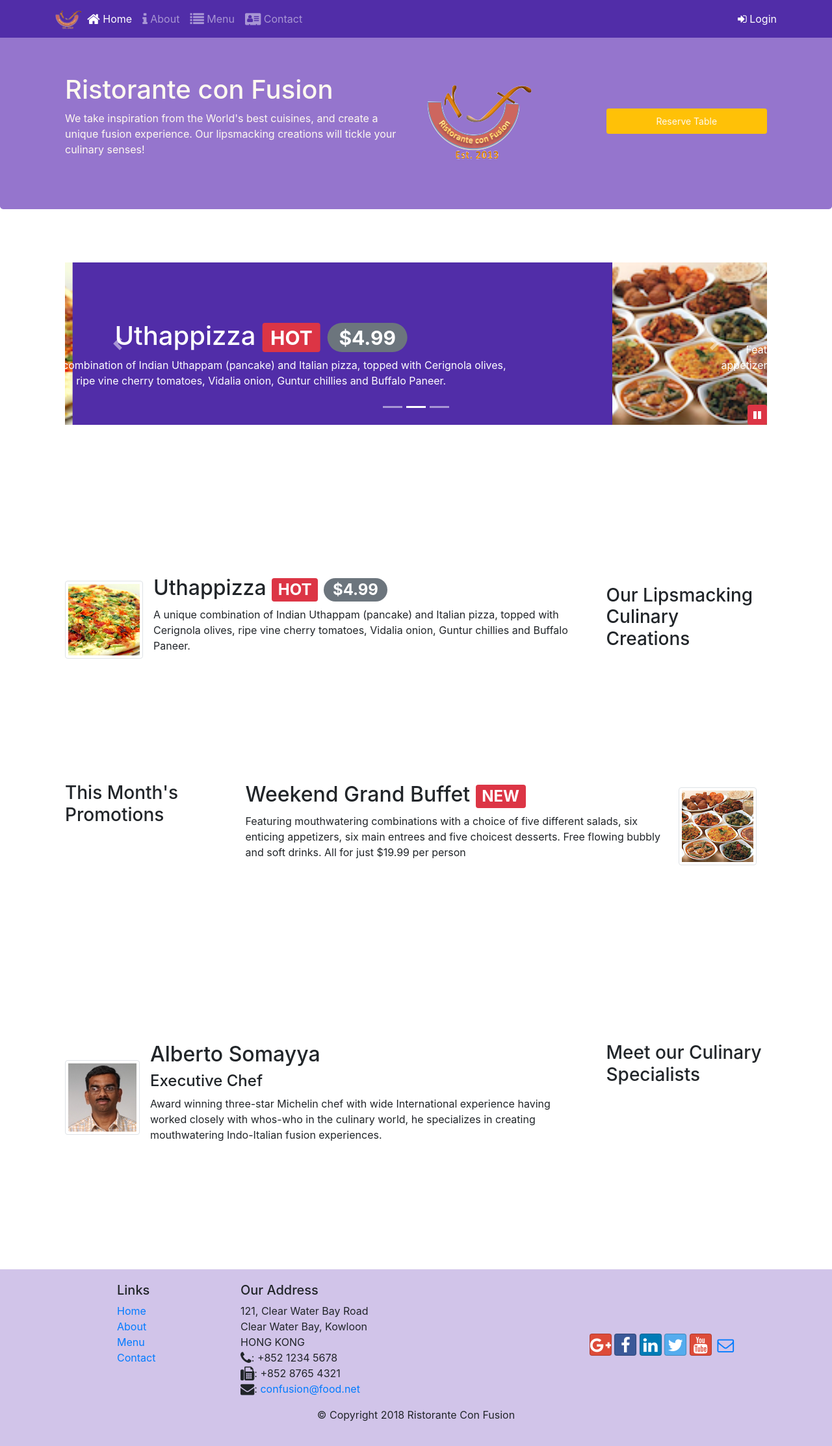
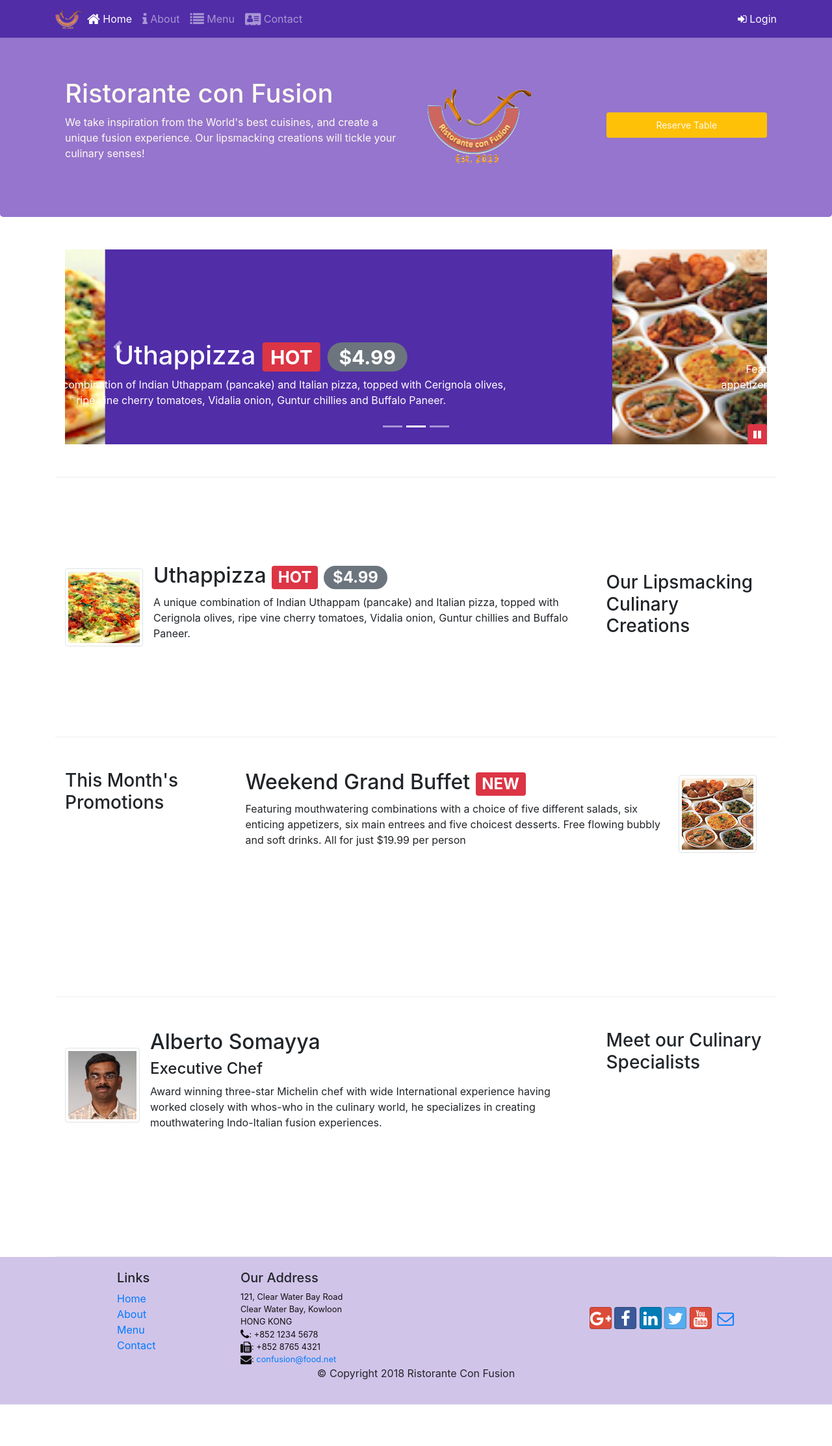
Before and after one commit to akhileshvishnuti/Bootstrap, a website: page index.html in a window 1280 px wide. Shown: the whole page at 65% size. After the commit the page ends 2162 px from the top, so only its background shows below. Drawn offline with nearby package versions, Linux system fonts and the light colour scheme.

Commit message:
Less exercises

```diff
--- /dev/null
+++ b/css/styles-old.css
@@ -0,0 +1,68 @@
+.row-header{
+    margin: 0px auto;
+    padding: 0px;
+}
+
+.row-content {
+    margin: 0px auto;
+    padding: 50px 0px 50px 0px;
+    border-bottom: 0px ridge;
+    min-height: 400px;
+}
+
+.footer{
+    background-color: #D1C4E9;
+    margin: 0px auto;
+    padding: 20px 0px 20px 0px;
+}
+
+.jumbotron {
+	padding: 70px 30px 70px 30px
+	margin:0px auto;
+    background: #9575CD ;
+    color: floralwhite;
+}
+
+.address {
+    font-size: 80%;
+    margin: 0px;
+    color: #0f0f0f;
+}
+
+body {
+	padding: 50px 0px 0px 0px;
+	z-index: 0;
+}
+
+.navbar-dark {
+	background-color: #512DA8;
+}
+
+.tab-content {
+    border-left: 1px solid #ddd;
+    border-right: 1px solid #ddd;
+    border-bottom: 1px solid #ddd;
+    padding: 10px;
+}
+
+.carousel {
+    background:#512DA8;
+}
+
+.carousel-item {
+  height: 250px;
+}
+
+.carousel-item img {
+    position: absolute;
+    top: 0;
+    left: 0;
+    min-height: 250px;
+}
+
+#carouselButton {
+    right:0px;
+    position: absolute;
+    bottom: 0px;
+    z-index: 1;
+}
--- /dev/null
+++ b/css/styles.less
@@ -0,0 +1,77 @@
+@lt-gray: #ddd;
+@background-dark: #512DA8;
+@background-light: #9575CD;
+@background-pale: #D1C4E9;
+
+// Height variables
+@carousel-item-height: 300px;
+
+
+.zero-margin (@pad-up-dn: 0px, @pad-left-right: 0px) {
+	margin:0px auto;
+	padding: @pad-up-dn @pad-left-right;
+}
+
+.row-header{
+    .zero-margin();
+}
+
+.row-content {
+    .zero-margin(50px,0px);
+    border-bottom: 1px ridge;
+    min-height:400px;
+}
+
+.footer{
+    background-color: @background-pale;
+    .zero-margin(20px, 0px);
+}
+
+.jumbotron {
+    .zero-margin(70px,30px);
+    background: @background-light ;
+    color:floralwhite;
+}
+
+address{
+    font-size:80%;
+    margin:0px;
+    color:#0f0f0f;
+}
+
+body{
+    padding:50px 0px 0px 0px;
+    z-index:0;
+}
+
+.navbar-dark {
+     background-color: @background-dark;
+}
+
+.tab-content {
+    border-left: 1px solid @lt-gray;
+    border-right: 1px solid @lt-gray;
+    border-bottom: 1px solid @lt-gray;
+    padding: 10px;
+}
+
+.carousel {
+    background:@background-dark;
+
+    .carousel-item {
+        height: @carousel-item-height;
+        img {
+            position: absolute;
+            top: 0;
+            left: 0;
+            min-height: 300px;
+        }
+    }
+}
+
+#carouselButton {
+    right:0px;
+    position: absolute;
+    bottom: 0px;
+    z-index: 1;
+}
```
Also changed, not shown: css/styles.css.
